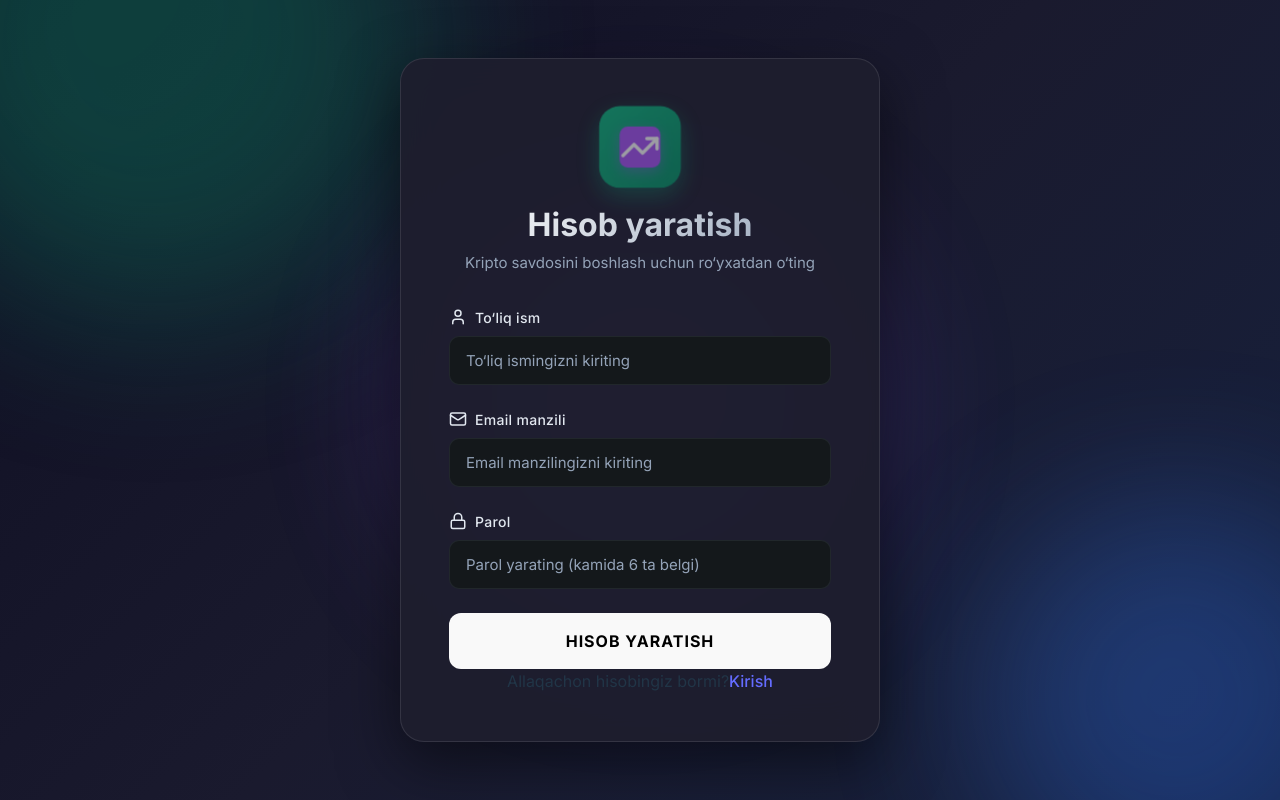
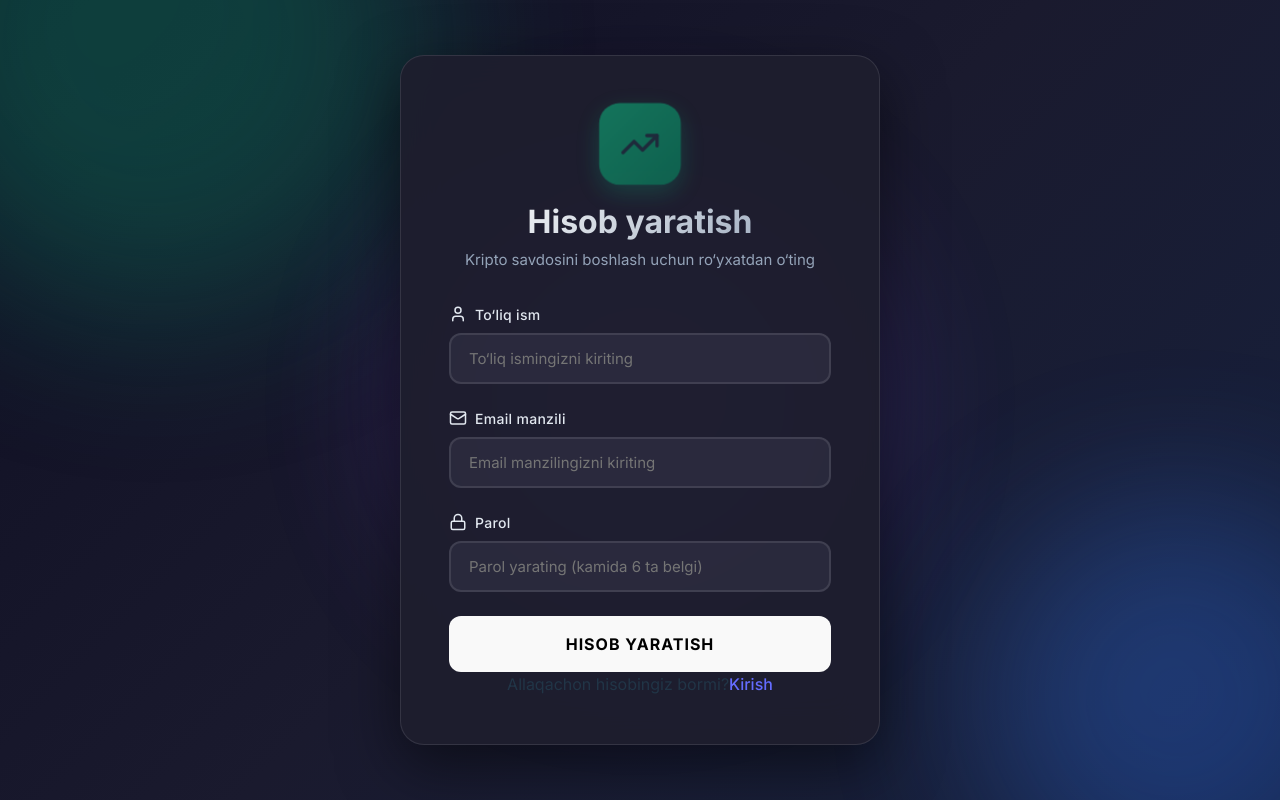
Before and after one commit to Davidkovel/binomoFrontend, a React (Vite) app in the folder binomo/: page /register in a window 1280 px wide. Built offline with nearby package versions, Linux system fonts and the light colour scheme.

Commit message:
fixed auth css

```diff
--- a/binomo/src/screens/SignIn/components/Login.css
+++ b/binomo/src/screens/SignIn/components/Login.css
@@ -199,7 +199,7 @@
   letter-spacing: 0.3px;
 }
 
-.form-input {
+.form-input-auth {
   background: rgba(51, 51, 71, 0.6);
   border: 2px solid rgba(255, 255, 255, 0.1);
   border-radius: 12px;
@@ -210,7 +210,7 @@
   font-family: inherit;
 }
 
-.form-input:focus {
+.form-input-auth:focus {
   outline: none;
   border-color: #10b981;
   background: rgba(51, 51, 71, 0.8);
--- a/binomo/src/screens/SignIn/components/Login.jsx
+++ b/binomo/src/screens/SignIn/components/Login.jsx
@@ -90,7 +90,7 @@ export default function Login() {
       <div className="auth-card">
         <div className="auth-header">
           <div className="logo-container">
-            <TrendingUp size={40} className="logo-icon" />
+            <TrendingUp size={40} className="logo-icon-auth" />
           </div>
           <h1 className="auth-title">Qaytganingiz bilan tabriklaymiz</h1>
           <p className="auth-subtitle">
@@ -116,7 +116,7 @@ export default function Login() {
               name="email"
               value={formData.email}
               onChange={handleInputChange}
-              className="form-input"
+              className="form-input-auth"
               placeholder="Email manzilingizni kiriting"
               required
             />
@@ -132,7 +132,7 @@ export default function Login() {
               name="password"
               value={formData.password}
               onChange={handleInputChange}
-              className="form-input"
+              className="form-input-auth"
               placeholder="Parolingizni kiriting"
               required
             />
--- a/binomo/src/screens/SignUp/components/Register.css
+++ b/binomo/src/screens/SignUp/components/Register.css
@@ -199,7 +199,7 @@
   letter-spacing: 0.3px;
 }
 
-.form-input {
+.form-input-auth {
   background: rgba(51, 51, 71, 0.6);
   border: 2px solid rgba(255, 255, 255, 0.1);
   border-radius: 12px;
@@ -210,7 +210,7 @@
   font-family: inherit;
 }
 
-.form-input:focus {
+.form-input-auth:focus {
   outline: none;
   border-color: #10b981;
   background: rgba(51, 51, 71, 0.8);
--- a/binomo/src/screens/SignUp/components/Register.jsx
+++ b/binomo/src/screens/SignUp/components/Register.jsx
@@ -100,7 +100,7 @@ export default function Register() {
       <div className="auth-card">
         <div className="auth-header">
           <div className="logo-container">
-            <TrendingUp size={40} className="logo-icon" />
+            <TrendingUp size={40} className="logo-icon-auth" />
           </div>
           <h1 className="auth-title">Hisob yaratish</h1>
           <p className="auth-subtitle">
@@ -126,7 +126,7 @@ export default function Register() {
               name="name"
               value={formData.name}
               onChange={handleInputChange}
-              className="form-input"
+              className="form-input-auth"
               placeholder="To‘liq ismingizni kiriting"
               required
             />
@@ -142,7 +142,7 @@ export default function Register() {
               name="email"
               value={formData.email}
               onChange={handleInputChange}
-              className="form-input"
+              className="form-input-auth"
               placeholder="Email manzilingizni kiriting"
               required
             />
@@ -158,7 +158,7 @@ export default function Register() {
               name="password"
               value={formData.password}
               onChange={handleInputChange}
-              className="form-input"
+              className="form-input-auth"
               placeholder="Parol yarating (kamida 6 ta belgi)"
               required
               minLength={6}
```
